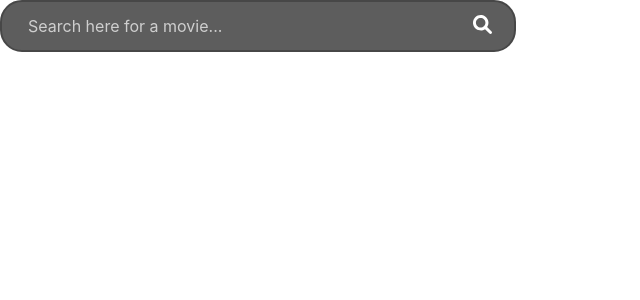
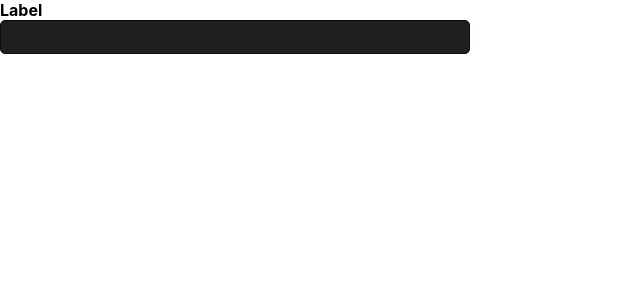
Before and after one commit to PPosh98/amdb, a React (Create React App) app: page / in a window 1280 px wide. Shown: the top 300 px of the page, without its empty margins (0-640 px from the left). Built offline with nearby package versions, Linux system fonts and the light colour scheme.

Commit message:
design input component visual

```diff
--- a/src/App.js
+++ b/src/App.js
@@ -1,8 +1,15 @@
 import "./App.css";
-import SearchBar from "./components/UI/SearchBar/SearchBar";
+import Input from "./components/UI/Input/Input";
 
 const App = () => {
-  return <SearchBar />;
+  return (
+    <Input
+      label="Label"
+      input={{
+        type: "text"
+      }}
+    />
+  );
 };
 
 export default App;
--- a/src/components/UI/Input/Input.js
+++ b/src/components/UI/Input/Input.js
@@ -1,5 +1,14 @@
-import "./Input.module.css";
+import React from "react";
 
-const Input = () => {};
+import classes from "./Input.module.css";
+
+const Input = (props) => {
+  return (
+    <div className={classes.input}>
+      <label htmlFor={props.input.id}>{props.label}</label>
+      <input {...props.input} />
+    </div>
+  );
+};
 
 export default Input;
--- a/src/components/UI/Input/Input.module.css
+++ b/src/components/UI/Input/Input.module.css
@@ -0,0 +1,21 @@
+.input {
+  display: flex;
+  flex-direction: column;
+  width: 28rem;
+}
+
+.input label {
+  font-weight: bold;
+}
+
+.input input {
+  all: unset;
+  background-color: #201e1e;
+  border: solid 1px;
+  border-color: #0d0c0c;
+  border-radius: 5px;
+  font: 16px;
+  color: #fff;
+  padding: 6px 10px;
+  width: 100%;
+}
```
